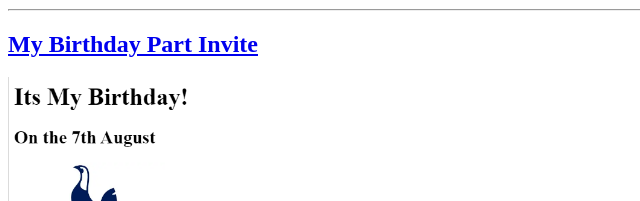
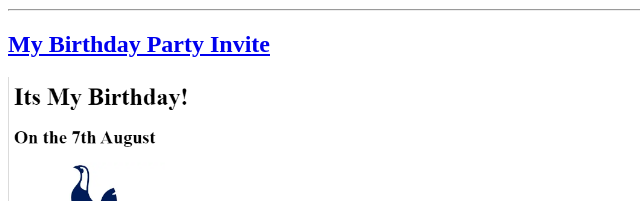
Before and after one commit to JGildersleve/html.portfolio, a plain HTML site: page index.html in a window 1280 px wide. Shown: the part 599-800 px from the top of the page, 0-640 px from the left. Drawn offline with Linux system fonts and the light colour scheme.

Commit message:
Update index.html

```diff
--- a/index.html
+++ b/index.html
@@ -17,7 +17,7 @@
          <img src="./assets/images/top 3 movies.png" height="400">
 <hr/>
 
-         <h2><a href="./public/joe-party-invite.html">My Birthday Part Invite</a> </h2>
+         <h2><a href="./public/joe-party-invite.html">My Birthday Party Invite</a> </h2>
          <img src="./assets/images/party invite.png" height="400">
 
 <hr/>
```
